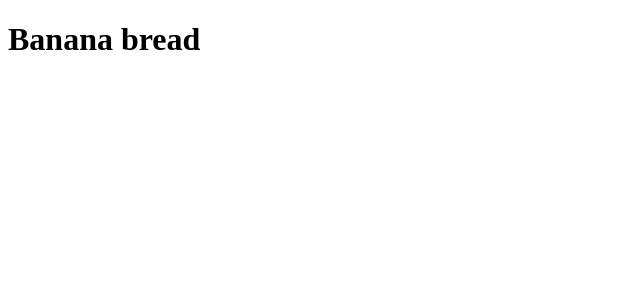
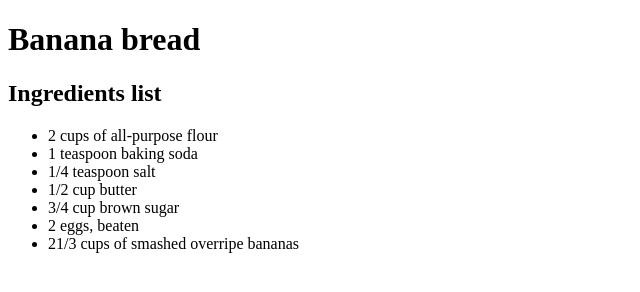
Before and after one commit to Mkemlis/odin-recipes, a plain HTML site: page recipes/bananabread.html in a window 1280 px wide. Shown: the whole page, without its empty margins (0-640 px from the left). Drawn offline with Linux system fonts and the light colour scheme.

Commit message:
ingredients list add

```diff
--- a/recipes/bananabread.html
+++ b/recipes/bananabread.html
@@ -7,7 +7,16 @@
 </head>
 <body>
     <h1>Banana bread</h1>
-
+    <h2>Ingredients list</h2>
+    <ul>
+        <li>2 cups of all-purpose flour</li>
+        <li>1 teaspoon baking soda</li>
+        <li>1/4 teaspoon salt</li>
+        <li>1/2 cup butter</li>
+        <li>3/4 cup brown sugar</li>
+        <li> 2 eggs, beaten</li>
+        <li>21/3 cups of smashed overripe bananas</li>
+    </ul>
 
 </body>
 </html>
```
